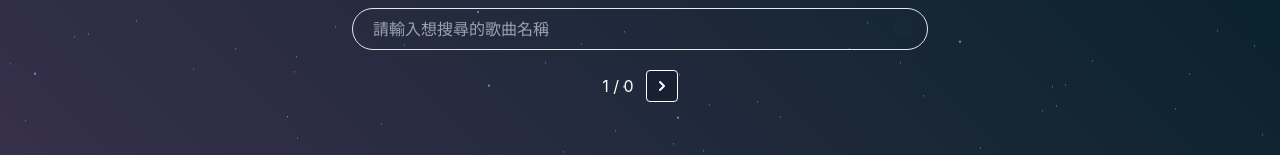
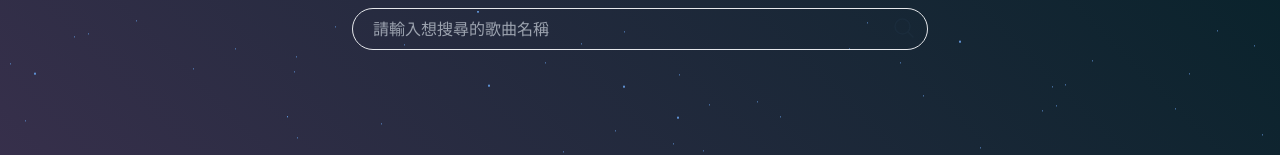
Before and after one commit to seesawjack/KAKUKAKU, a Vue app: page /song/search in a window 1280 px wide. Shown: the part 332-487 px from the top of the page. Built offline with nearby package versions, Linux system fonts and the light colour scheme.

Commit message:
202308092326-調整首頁搜尋歌詞時分頁按鈕先隱藏問題

```diff
--- a/src/components/organisms/OrganSongList.vue
+++ b/src/components/organisms/OrganSongList.vue
@@ -4,7 +4,7 @@
       <h1 class="max-sm:text-2xl max-sm:h-8 text-5xl h-12" :class="{ 'move-down': isActive }">{{ showOnPage }}</h1>
     </mols-search-song>
     <mols-list-card class="max-md:px-3 max-md:pl-5 max-w-[512px] mx-auto mt-5" :resultData="resultData" />
-    <atmos-pagination @search="pageChagne" :totalPages="resultData.pageInfo?.totalResults || 0" />
+    <atmos-pagination v-if="resultData?.items?.length>9" @search="pageChagne" :totalPages="resultData.pageInfo?.totalResults || 0" />
   </div>
 </template>
 
```
